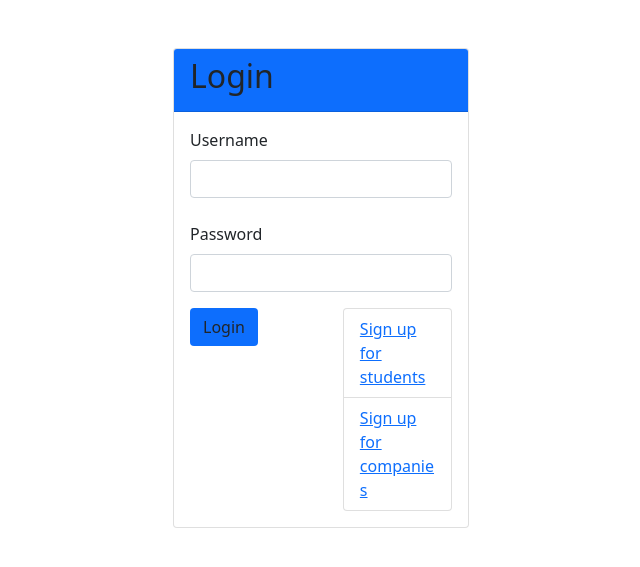
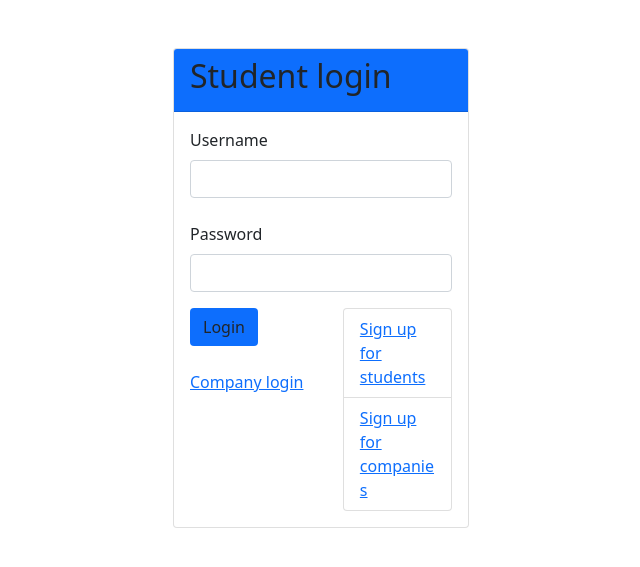
Before and after one commit to TiHedze/praksa-portal, a PHP site: page /view/login/login.php in a window 1280 px wide. Shown: the top 567 px of the page, without its empty margins (319-959 px from the left). Run offline with PHP 8.4, Linux system fonts and the light colour scheme.

Commit message:
connecting login

```diff
--- a/src/view/companyRegister/companyRegister.php
+++ b/src/view/companyRegister/companyRegister.php
@@ -46,6 +46,10 @@ if (isset($error) && $error === true) {
                     <input id="password-confirm" class="form-control" type="password" required>
                 </div>
                 <button id="submit" type="submit" class="btn bg-primary">Sign up</button>
+                <br>
+                <br>
+                <a class="card-link" id="companyLogin" href="./../companyLogin/companyLogin.php">Company login</a>
+                <a class="card-link" id="login" href="./../login/login.php">Student login</a>
             </form>
 
             <script>
--- a/src/view/login/login.php
+++ b/src/view/login/login.php
@@ -9,10 +9,10 @@ if(isset($error) && $error === true)
 <div class="container w-25">
     <div class="card mt-5 rounded-4">
         <div class="card-header bg-primary">
-            <h2 class="card-title">Login</h2>
+            <h2 class="card-title">Student login</h2>
         </div>
         <div class="card-body">
-            <form action="index.php?rt=login/login" method="POST" class="needs-validation">
+            <form action="./../../index.php?rt=login/login" method="POST" class="needs-validation">
                 <div class="mb-3">
                     <label for="username" class="form-label">Username</label>
                     <input id="username" class="form-control" name="username" type="text" required>
@@ -24,6 +24,9 @@ if(isset($error) && $error === true)
                 <div class="d-flex flex-row justify-content-between">
                     <div class="col-5 col-md-7">
                         <button type="submit" class="btn bg-primary">Login</button>
+                        <br>
+                        <br>
+                        <a class="card-link" id="companyLogin" href="./../companyLogin/companyLogin.php">Company login</a>
                     </div>
                     <div class="col-7 col-md-5">
                     <ul class="list-group">
@@ -31,7 +34,7 @@ if(isset($error) && $error === true)
                         <a class="card-link" id="register" href="./../register/register.php" class="card-link">Sign up for students</a>
                         </li>
                         <li class="list-group-item">
-                        <a class="card-link" id="register_company" href="./../register/company_register.php" class="card-link">Sign up for companies</a>
+                        <a class="card-link" id="register_company" href="./../companyRegister/companyRegister.php" class="card-link">Sign up for companies</a>
                         </li>
                     </ul>
                     </div>
--- a/src/view/register/register.php
+++ b/src/view/register/register.php
@@ -40,6 +40,10 @@ if (isset($error) && $error === true) {
                     <input id="password-confirm" class="form-control" type="password" required>
                 </div>
                 <button id="submit" type="submit" class="btn bg-primary">Sign up</button>
+                <br>
+                <br>
+                <a class="card-link" id="companyLogin" href="./../companyLogin/companyLogin.php">Company login</a>
+                <a class="card-link" id="login" href="./../login/login.php">Student login</a>
             </form>
 
             <script>
```
Also changed, not shown: src/view/companyLogin/companyLogin.php (+5 -2 lines).
